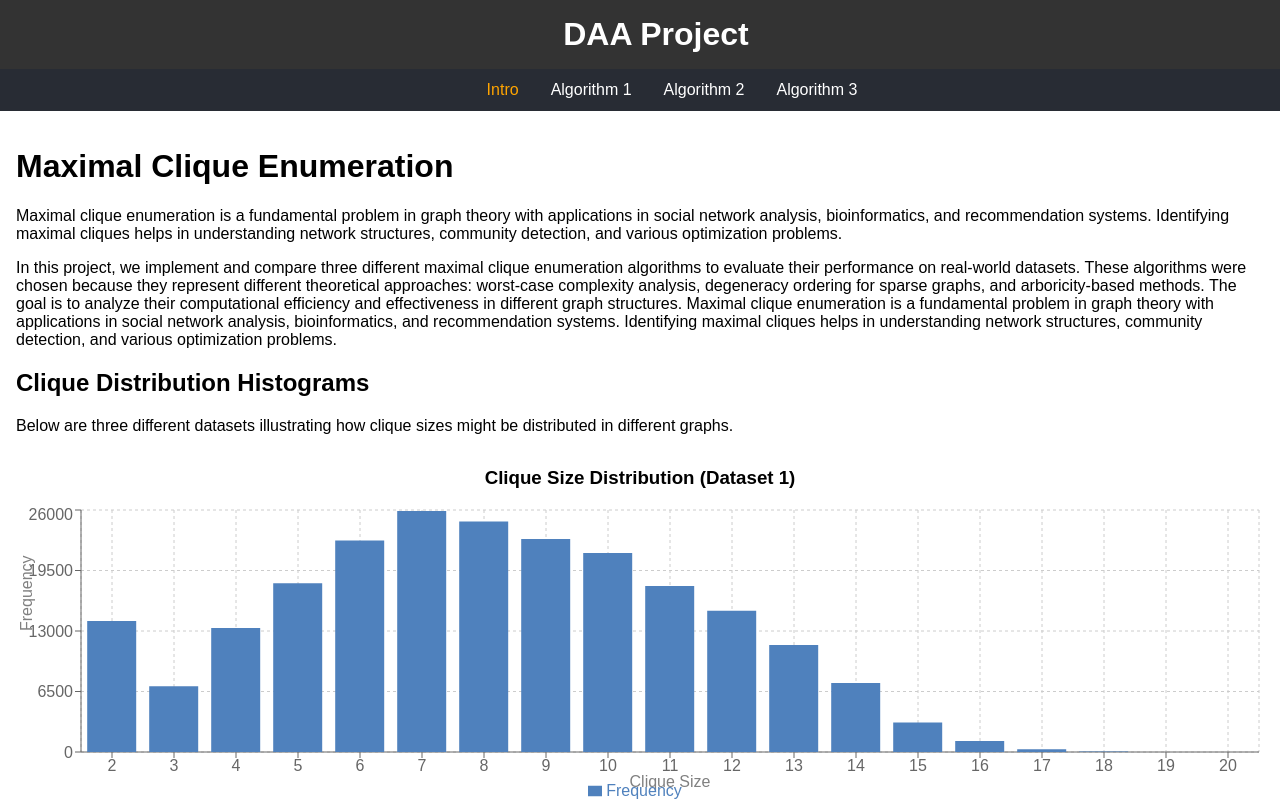
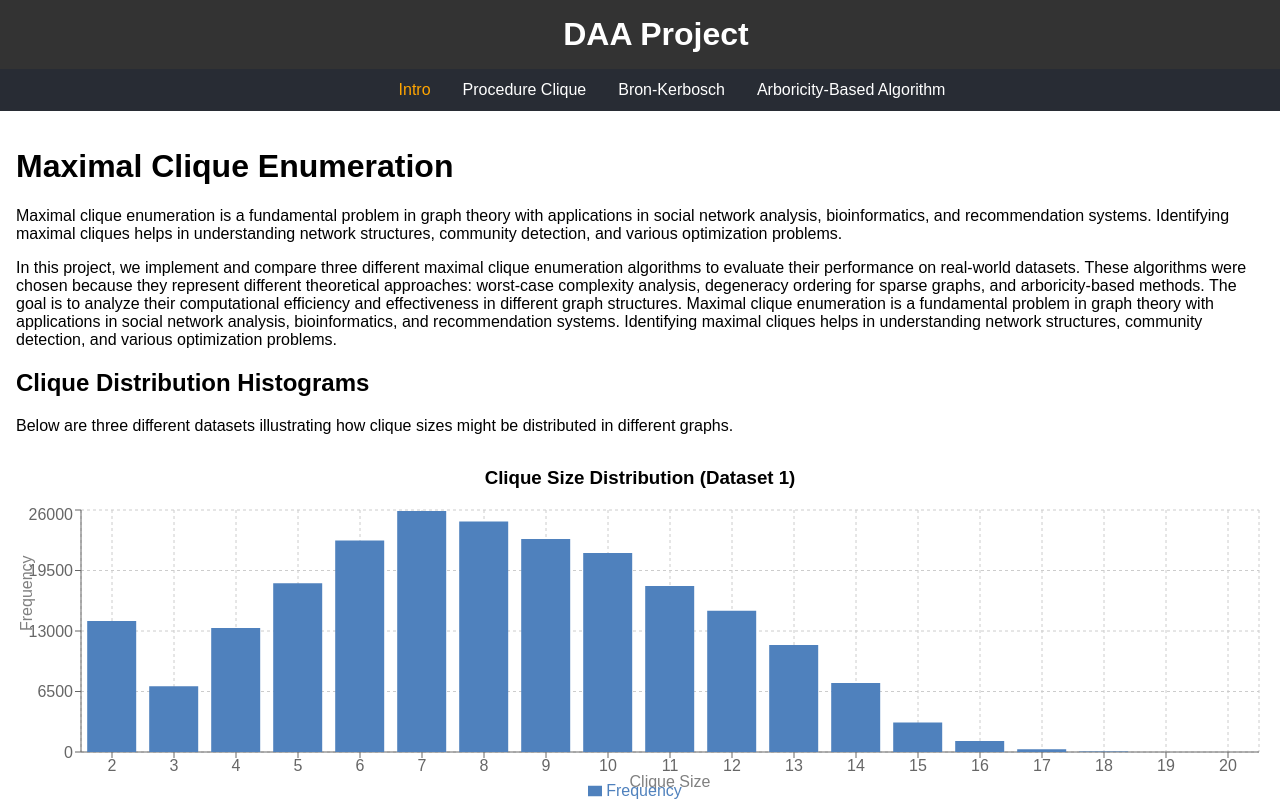
Before and after one commit to reddy-j-harshith/CS-F364, a React (Create React App) app in the folder Frontend/: page / in a window 1280 px wide. Shown: the top 801 px of the page. Built offline with nearby package versions, Linux system fonts and the light colour scheme.

Commit message:
Update NavLinks.js

```diff
--- a/Frontend/src/components/NavLinks.js
+++ b/Frontend/src/components/NavLinks.js
@@ -29,7 +29,7 @@ const NavLinks = () => {
           color: isActive ? '#ffa500' : '#fff'
         })}
       >
-        Algorithm 1
+        Procedure Clique
       </NavLink>
       <NavLink
         to="/algo/2"
@@ -38,7 +38,7 @@ const NavLinks = () => {
           color: isActive ? '#ffa500' : '#fff'
         })}
       >
-        Algorithm 2
+        Bron-Kerbosch
       </NavLink>
       <NavLink
         to="/algo/3"
@@ -47,7 +47,7 @@ const NavLinks = () => {
           color: isActive ? '#ffa500' : '#fff'
         })}
       >
-        Algorithm 3
+        Arboricity-Based Algorithm
       </NavLink>
     </div>
   );
```
